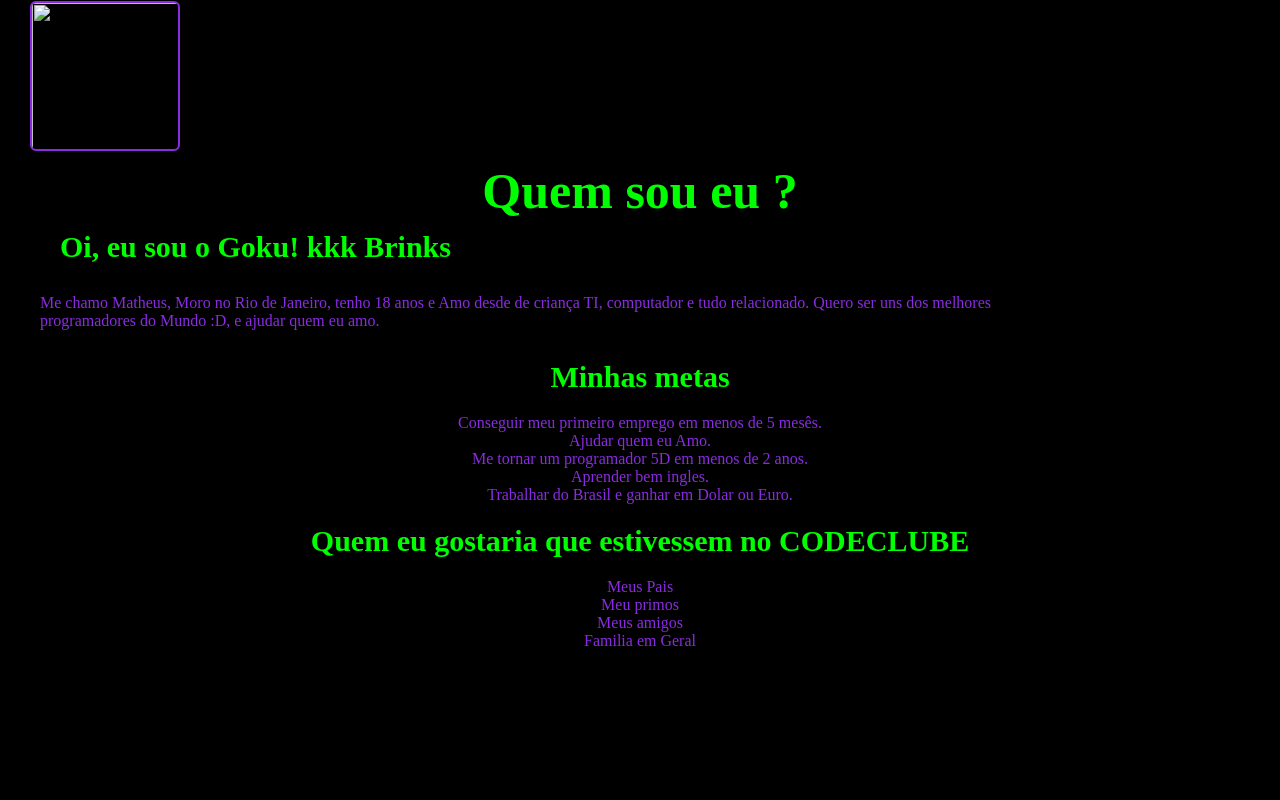
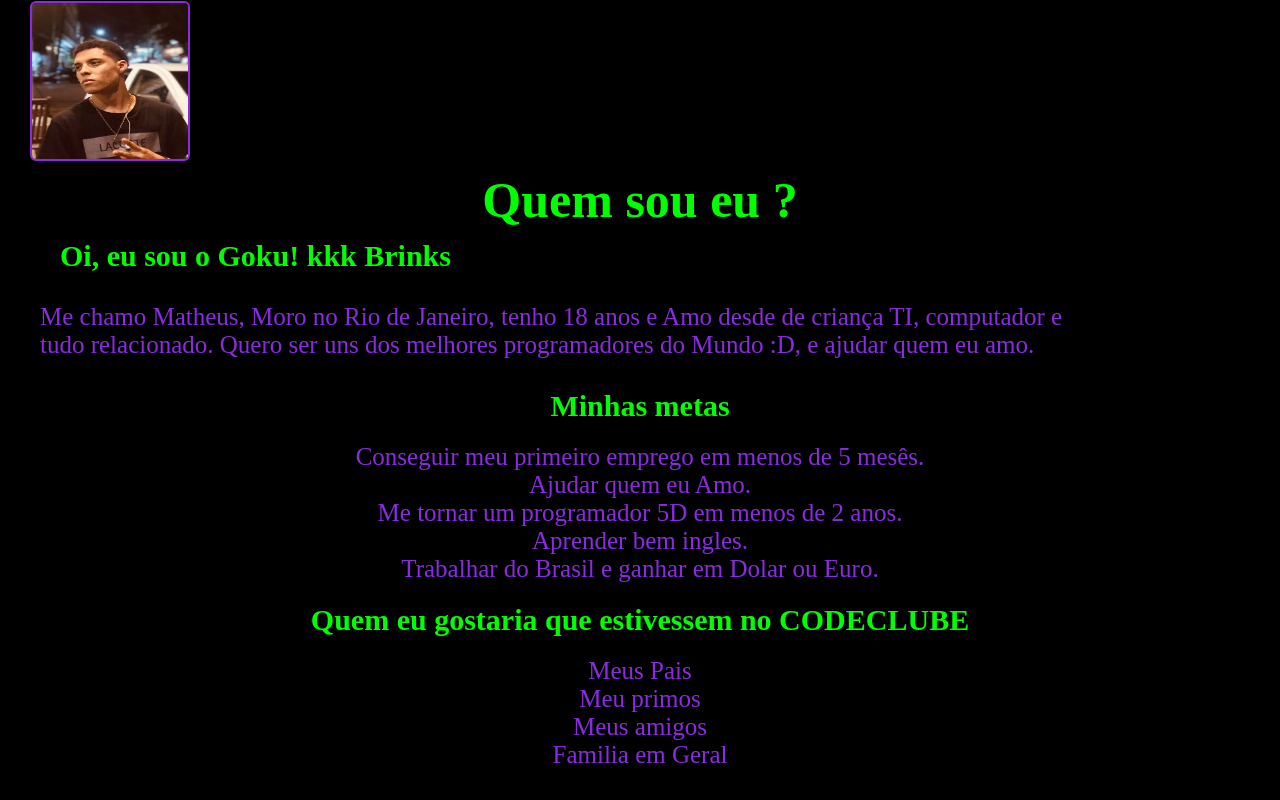
Before and after one commit to TeuDev/Challenge-HTML, a plain HTML site: page index.html in a window 1280 px wide. Drawn offline with Linux system fonts and the light colour scheme.

Commit message:
update the project img and its size as well  and changed the font size of the paragraphs

```diff
--- a/index.html
+++ b/index.html
@@ -9,7 +9,7 @@
 
 </head>
 <body>
-    <img src="./IMG-20211007-WA0012.jpg">
+    <img src="./img.jpg" alt="my phoro">
     <h1>Quem sou eu ?</h1>
 
        <h3>Oi, eu sou o Goku! kkk Brinks</h3>
--- a/styles.css
+++ b/styles.css
@@ -24,6 +24,7 @@ h3 {
 
     color: blueviolet;
     margin: 30px 200px 30px 40px;
+    font-size: 25px;
 }
 
 .my-goals {
@@ -37,6 +38,7 @@ h3 {
 ul{
     text-align: center;
     color: blueviolet;
+    font-size: 25px;
 
 }
 
@@ -51,13 +53,14 @@ ul{
 ol{
     text-align: center;
     color: blueviolet;
+    font-size: 25px;
 }
 
 
 img {
     border: 2px solid blueviolet;
     border-radius: 6px;
-    width: 150px;
-    height: 150px;
+    width: 160px;
+    height: 160px;
     margin: 1px 30px;
 }
```
